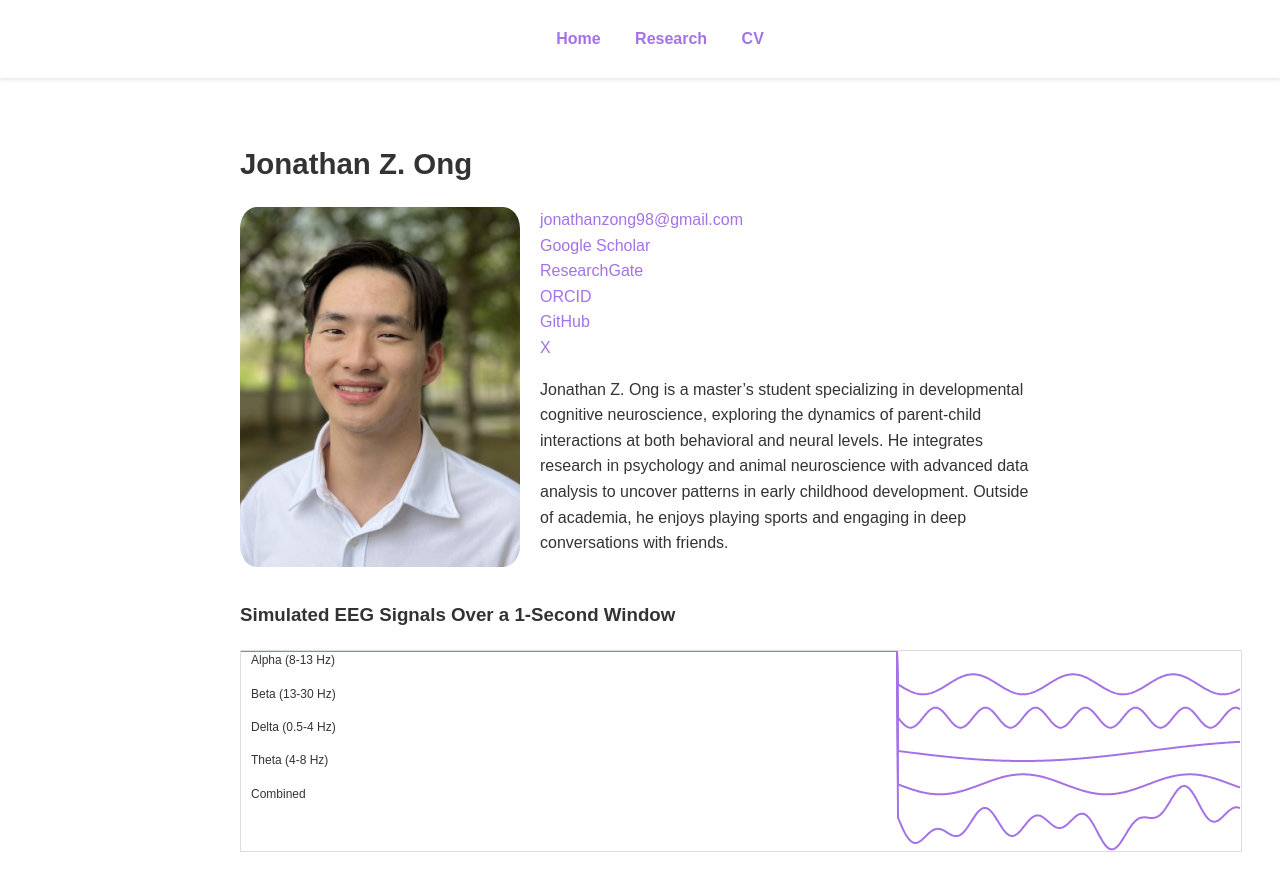
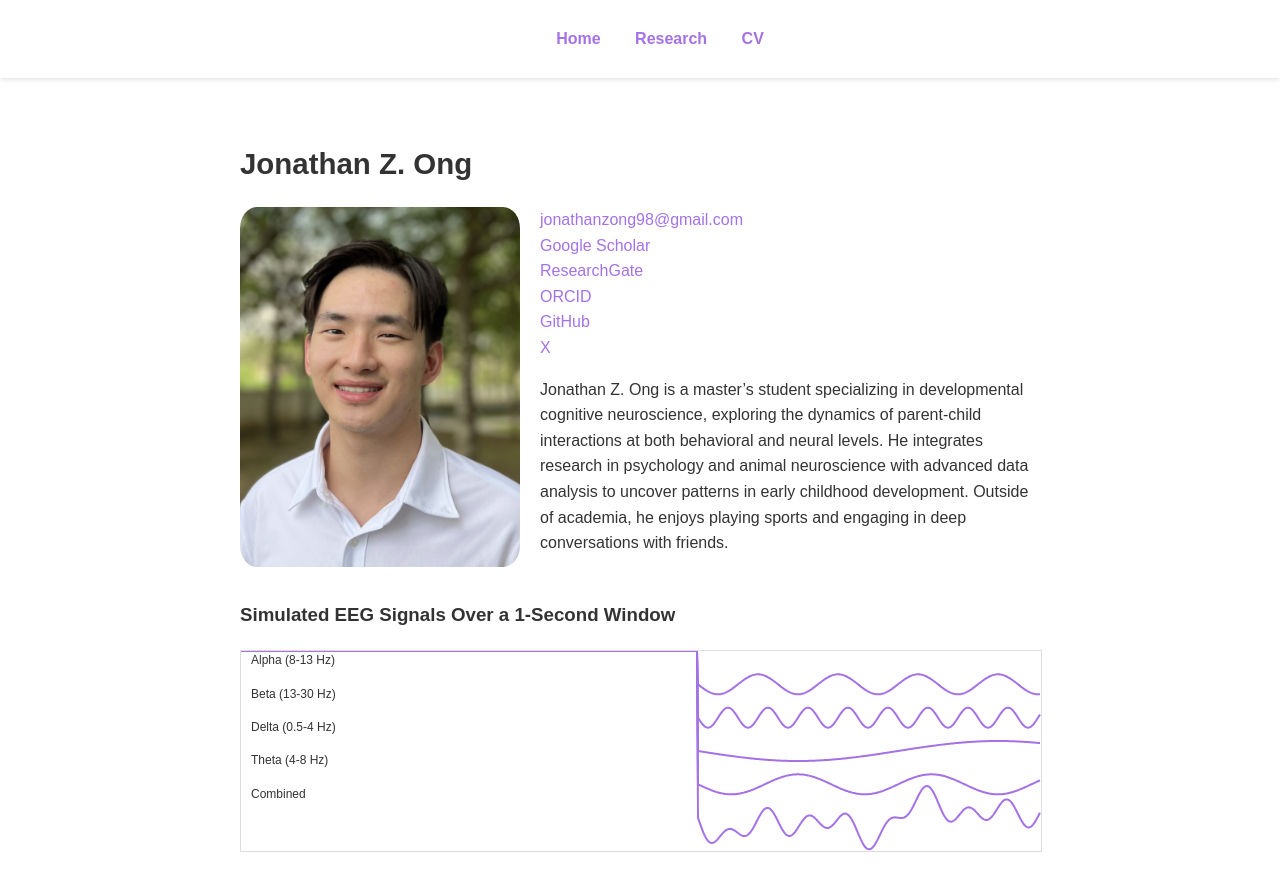
Before and after one commit to jonathanongzm/jonathanongzm.github.io, a Jekyll site: the page built from index.markdown, in a window 1280 px wide and 932 px high. Shown: the top 891 px of the window. Built offline with Jekyll 4.4.1, drawn with Linux system fonts in a browser that asks for light colours.

Commit message:
Decrease width of EEG stimulation window

```diff
--- a/index.markdown
+++ b/index.markdown
@@ -20,4 +20,4 @@ Jonathan Z. Ong is a master's student specializing in developmental cognitive ne
 <br>
 ### Simulated EEG Signals Over a 1-Second Window
 <!-- EEG Simulation Canvas -->
-<canvas id="eegCanvas" width="1000" height="200"></canvas>
+<canvas id="eegCanvas" width="800" height="200"></canvas>
```
